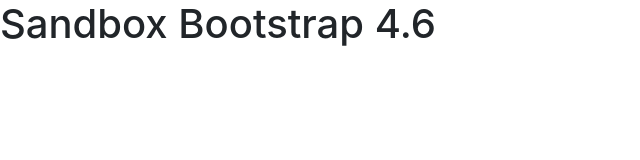
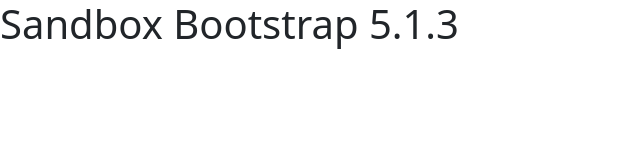
Before and after one commit to KatianKibio/SANDBOX-Bootstrap, a plain HTML site: page index.html in a window 1280 px wide. Shown: the whole page, without its empty margins (0-640 px from the left). Drawn offline with Linux system fonts and the light colour scheme.

Commit message:
Bootstrap 5.1.3 Initialized

```diff
--- a/index.html
+++ b/index.html
@@ -5,27 +5,27 @@
     <meta charset="utf-8">
     <meta name="viewport" content="width=device-width, initial-scale=1">
     <!-- Bootstrap 5-1 CSS ::::::::::::::::::::::::::::::::::-->
-    <!--<link href="assets/css/bootstrap.min.css" rel="stylesheet">-->
+    <link href="assets/css/bootstrap.min.css" rel="stylesheet">
 
-    <!-- BOOTSTRAP 4-6 CSS ::::::::::::::::::::::::::::::::::-->
+    <!-- Bootstrap 4-6 CSS ::::::::::::::::::::::::::::::::::-->
+    <!--
+    <link href="assets/css-B-4-6/bootstrap.min.css" rel="stylesheet">
+    -->
 
-    <link href="assets/css-B-4-6/bootstrap.min.css" rel="stylesheet">
-
-
-    <title>Bootstrap 4.6</title>
+    <title>Sandbox Bootstrap 5.1.3</title>
   </head>
 <!-- ~~~~~~~~~~~~~~~~~~~~~~~~~~~~~~~~~~~~~~~~~~~~~~~~~~~~~~~~~~~~~~~~~~~~~~~~~~~~~~~~~~~~~~~~~~~~~~ -->
 <!-- ~ ~ ~ ~ ~ ~ ~ ~  ~FIN HEAD~  ~ ~ ~ ~ ~ ~ ~ ~ -->
 <!-- ~~~~~~~~~~~~~~~~~~~~~~~~~~~~~~~~~~~~~~~~~~~~~~~~~~~~~~~~~~~~~~~~~~~~~~~~~~~~~~~~~~~~~~~~~~~~~~ -->
   <body>
-    <h1>Sandbox Bootstrap 4.6</h1>
+    <h1>Sandbox Bootstrap 5.1.3</h1>
 
 
 
 
 
 <!-- ~~~~~~~~~~~~~~~~~~~~~~~~~~~~~~~~~~~~~~~~~~~~~~~~~~~~~~~~~~~~~~~~~~~~~~~~~~~~~~~~~~~~~~~~~~~~~~ -->
-<!-- ~ ~ ~ ~ ~ ~ ~ ~  ~FIN STRUCTURATION DU CODE HTML DANS LE BODY~  ~ ~ ~ ~ ~ ~ ~ ~ -->
+<!-- ~ ~ ~ ~ ~ ~ ~ ~  ~FIN STRUCTURATION DU CODE HTML DANS LE~  ~ ~ ~ ~ ~ ~ ~ ~ -->
 <!-- ~~~~~~~~~~~~~~~~~~~~~~~~~~~~~~~~~~~~~~~~~~~~~~~~~~~~~~~~~~~~~~~~~~~~~~~~~~~~~~~~~~~~~~~~~~~~~~ -->
 
 
@@ -33,16 +33,14 @@
 <!-- ~ ~ ~ ~ ~ ~ ~ ~  ~LES SCRIPTS~  ~ ~ ~ ~ ~ ~ ~ ~ -->
 <!-- ~~~~~~~~~~~~~~~~~~~~~~~~~~~~~~~~~~~~~~~~~~~~~~~~~~~~~~~~~~~~~~~~~~~~~~~~~~~~~~~~~~~~~~~~~~~~~~ -->
     <!-- BOOTSTRAP 5-1 JS / Popper.Js ::::::::::::::::::::::::::::::::::-->
-    <!--
     <script src="assets/js/popper.min.js"></script>
     <script src="assets/js/bootstrap.min.js"></script>
-    -->
 
     <!-- BOOTSTRAP 4-6 JS / Popper.js /Jquery ::::::::::::::::::::::::::::::::::-->
-
+    <!--
     <script src="assets/js-B-4-6/jquery.slim.min.js"></script>
     <script src="assets/js-B-4-6/popper.min.js"></script>
     <script src="assets/js-B-4-6/bootstrap.min.js"></script>
-
+    -->
   </body>
 </html>
```
